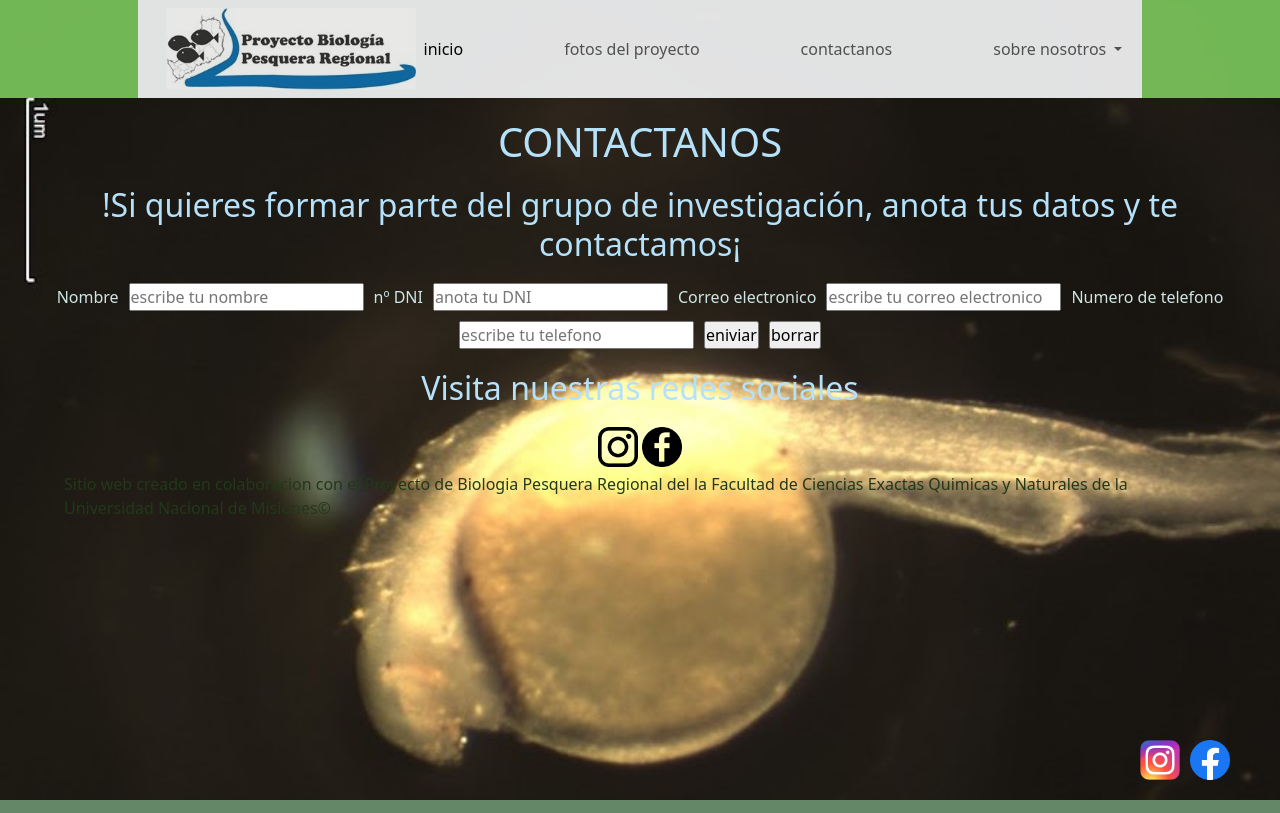
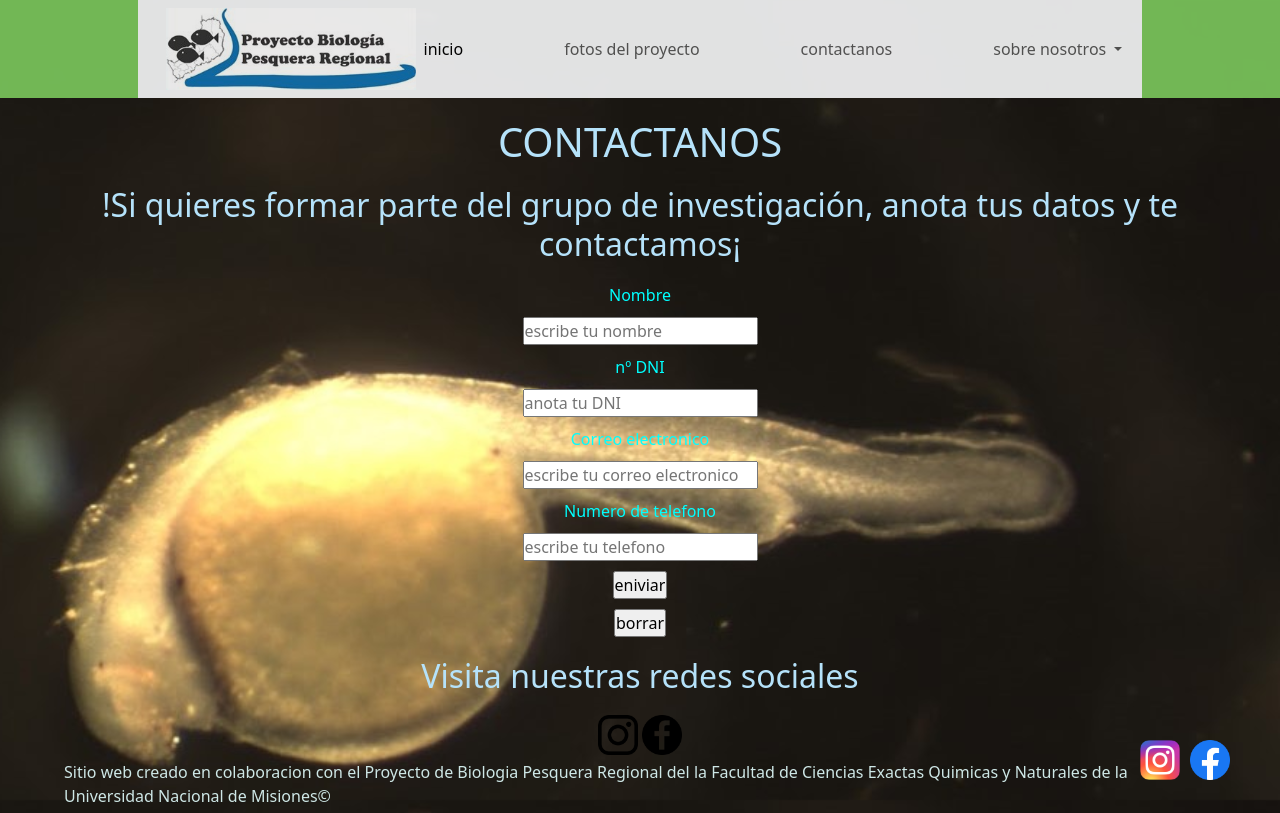
Before and after one commit to 4gussOzu/proyecto-de-coder, a website: page pages/contactanos.html in a window 1280 px wide. Drawn offline with nearby package versions, Linux system fonts and the light colour scheme.

Commit message:
proyecto-final

```diff
--- a/index.html
+++ b/index.html
@@ -98,7 +98,7 @@
         </a>
     </section>
     <!--bootstrap-->
-    <script src="bootstrap-5.3.0-alpha3-dist/js/bootstrap.min.js"></script>
+    <script src="../../bootstrap-5.3.0-alpha3-dist/js/bootstrap.esm.min.js"></script>
     <script src="https://cdn.jsdelivr.net/npm/bootstrap@5.3.0-alpha3/dist/js/bootstrap.bundle.min.js" integrity="sha384-ENjdO4Dr2bkBIFxQpeoTz1HIcje39Wm4jDKdf19U8gI4ddQ3GYNS7NTKfAdVQSZe" crossorigin="anonymous"></script>
 </body>
 </html>
--- a/pages/contactanos.html
+++ b/pages/contactanos.html
@@ -61,7 +61,7 @@
     <h2>!Si quieres formar parte del grupo de investigación, anota tus datos y te contactamos¡</h2>
 
     <div>
-        <form>
+        <form class="formulario">
             <label for="nombre">Nombre</label>
             <input type="text" id="nombre" placeholder="escribe tu nombre" required>
 
@@ -91,7 +91,7 @@
             </a>
 
         </div>
-        <p class="copy">Sitio web creado en colaboracion con el Proyecto de Biologia Pesquera Regional del la Facultad de Ciencias Exactas Quimicas y Naturales de la Universidad Nacional de Misiones&copy;</p>
+        <p class="copy2">Sitio web creado en colaboracion con el Proyecto de Biologia Pesquera Regional del la Facultad de Ciencias Exactas Quimicas y Naturales de la Universidad Nacional de Misiones&copy;</p>
     </footer>
     <!--iconos flotantes-->
     <section>
@@ -105,7 +105,7 @@
     </section>
 
     <!--bootstrap js-->
-    <script src="../bootstrap-5.3.0-alpha3-dist/js/bootstrap.min.js"></script>
+    <script src="../../bootstrap-5.3.0-alpha3-dist/js/bootstrap.esm.min.js"></script>
     <script src="https://cdn.jsdelivr.net/npm/bootstrap@5.3.0-alpha3/dist/js/bootstrap.bundle.min.js" integrity="sha384-ENjdO4Dr2bkBIFxQpeoTz1HIcje39Wm4jDKdf19U8gI4ddQ3GYNS7NTKfAdVQSZe" crossorigin="anonymous"></script>
 </body>
 </html>
--- a/styles/styles.css
+++ b/styles/styles.css
@@ -195,3 +195,11 @@ footer{
     background-color: #374B4A;
     border: #23381a;
 }
+
+.formulario{
+    flex-direction: column;
+    color: aqua;
+}
+.copy2{
+    color: #CEE7E6;
+}
```
Also changed, not shown: pages/galeria.html (+1 -1 lines), pages/nosotros.html (+1 -1 lines), pages/sub-pages/integrantes.html (+1 -1 lines).
